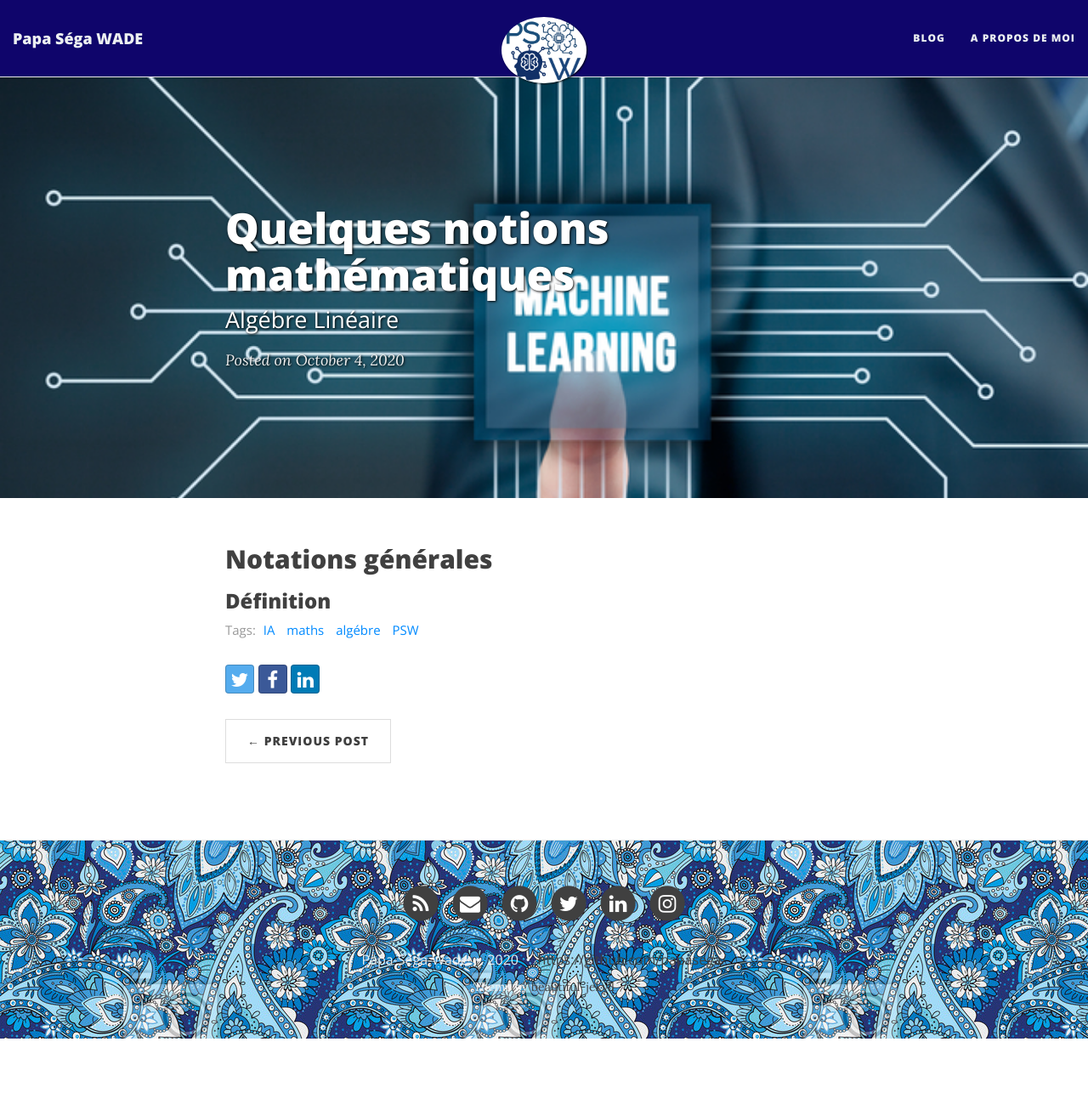
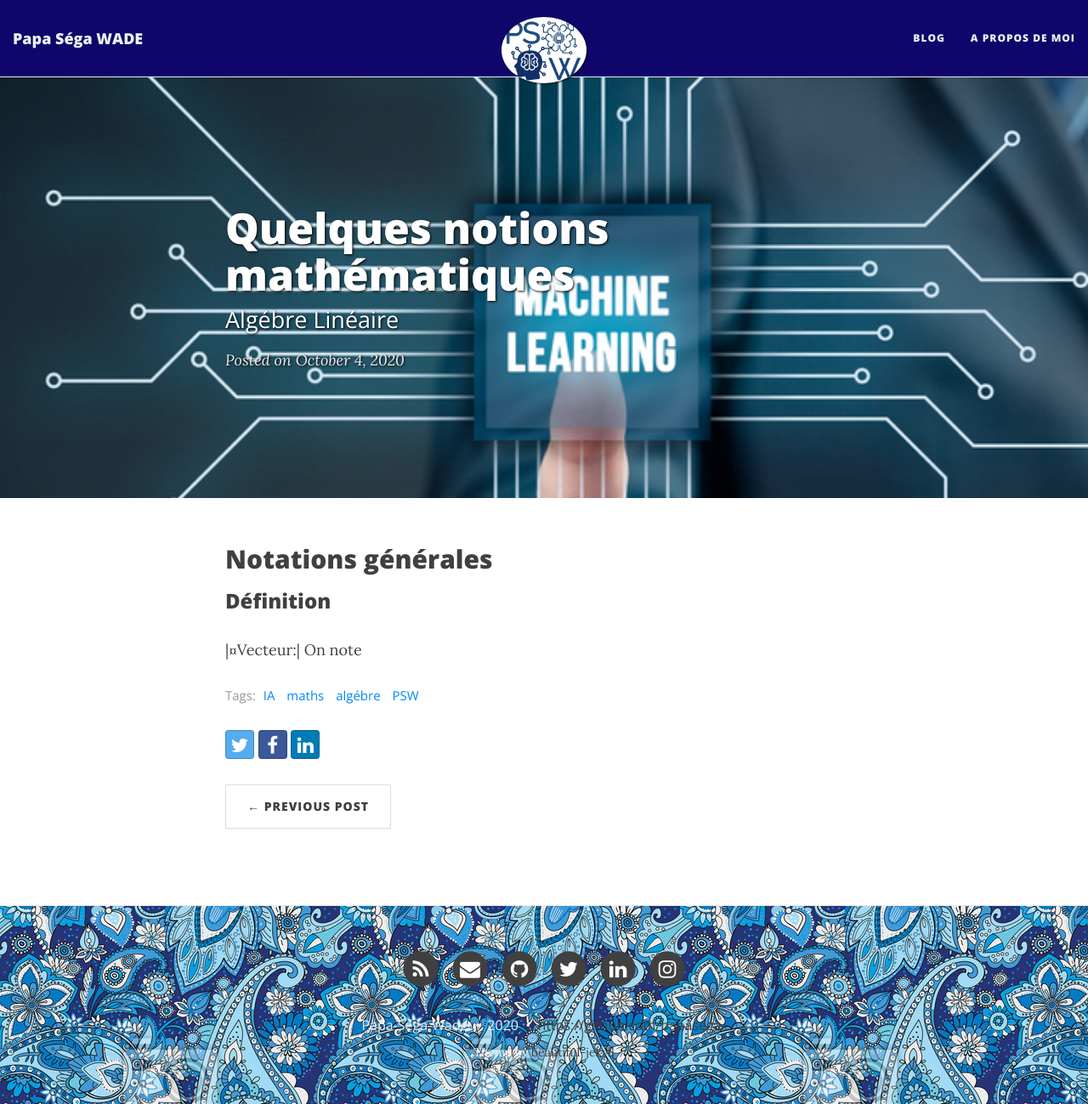
Before and after one commit to papasega/papasega.github.io, a Jekyll site: the page built from _posts/2020-10-04-rappel-maths.md, in a window 1280 px wide and 1299 px high. Shown: the whole window at 85% size. Built offline with Jekyll 4.4.1, drawn with Linux system fonts in a browser that asks for light colours; nearby versions of some CDN libraries; comment, search, counter and statistics services are not loaded.

Commit message:
Update 2020-10-04-rappel-maths.md

```diff
--- a/_posts/2020-10-04-rappel-maths.md
+++ b/_posts/2020-10-04-rappel-maths.md
@@ -16,3 +16,4 @@ sidebar:
 ## Notations générales
 
 ### Définition
+  |¤Vecteur:| On note
```
